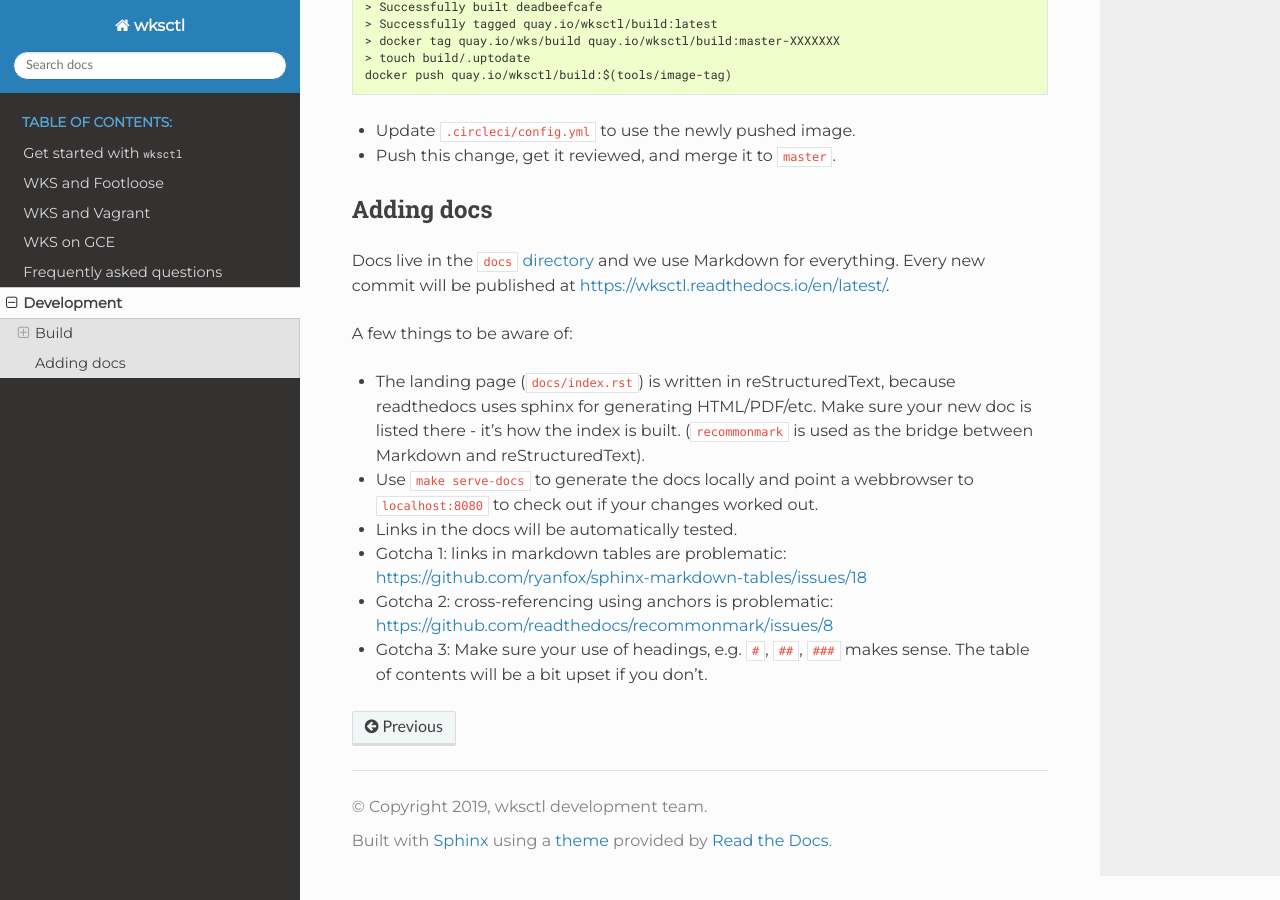
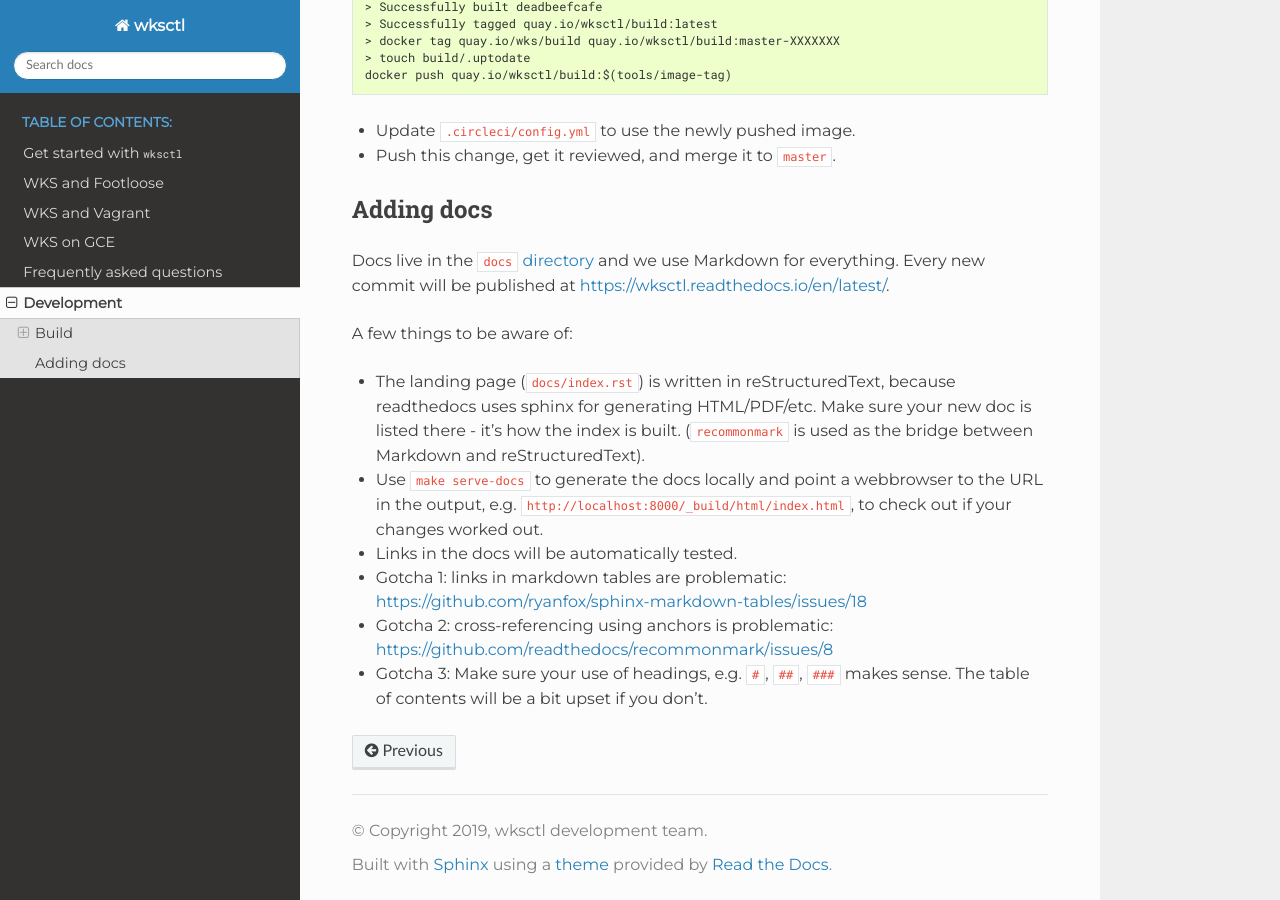
Before and after one commit to weaveworks/wksctl, a Sphinx documentation site: the page built from docs/development.md, in a window 1280 px wide and 900 px high, scrolled down 644 px. Built offline with Sphinx 7.4.7 and the Read the Docs theme 2.0.0, drawn with Linux system fonts in a browser that asks for light colours.

Commit message:
Update serve docs url

```diff
--- a/docs/development.md
+++ b/docs/development.md
@@ -43,7 +43,7 @@ and we use Markdown for everything. Every new commit will be published at
 A few things to be aware of:
 
 - The landing page (`docs/index.rst`) is written in reStructuredText, because readthedocs uses sphinx for generating HTML/PDF/etc. Make sure your new doc is listed there - it's how the index is built. (`recommonmark` is used as the bridge between Markdown and reStructuredText).
-- Use `make serve-docs` to generate the docs locally and point a webbrowser to `localhost:8080` to check out if your changes worked out.
+- Use `make serve-docs` to generate the docs locally and point a webbrowser to the URL in the output, e.g. `http://localhost:8000/_build/html/index.html`, to check out if your changes worked out.
 - Links in the docs will be automatically tested.
 - Gotcha 1: links in markdown tables are problematic: <https://github.com/ryanfox/sphinx-markdown-tables/issues/18>
 - Gotcha 2: cross-referencing using anchors is problematic: <https://github.com/readthedocs/recommonmark/issues/8>
```
